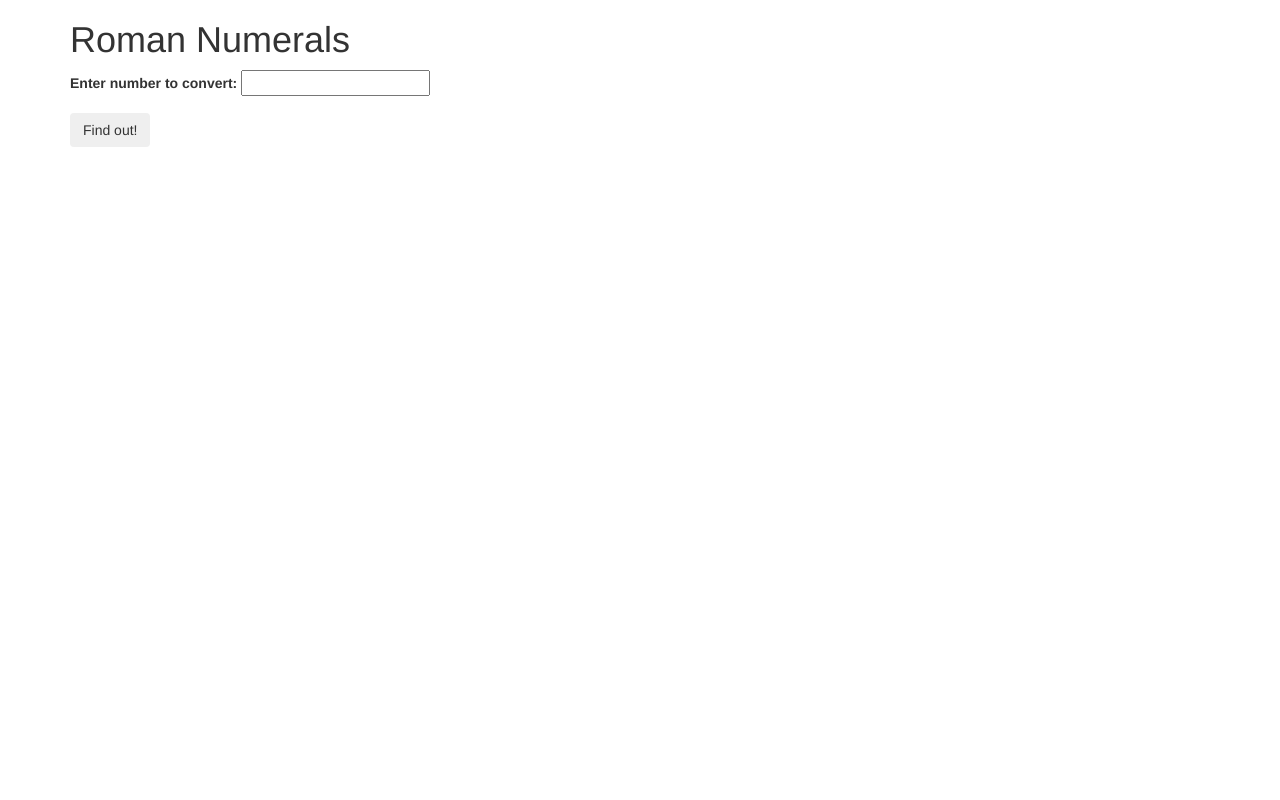
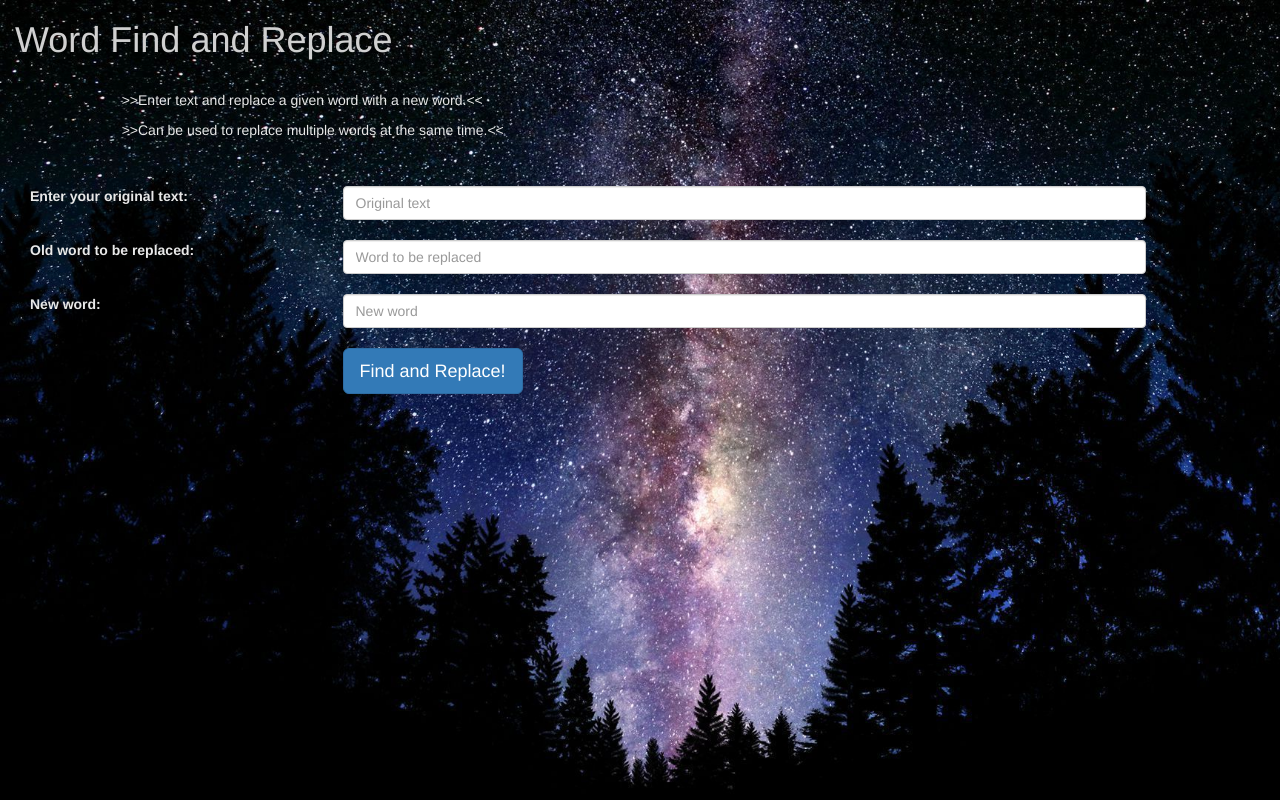
Before and after one commit to bborealis/FindAndReplace, a plain HTML site: page index.html in a window 1280 px wide. Drawn offline with nearby package versions, Linux system fonts and the light colour scheme.

Commit message:
html css and jquery

```diff
--- a/css/styles.css
+++ b/css/styles.css
@@ -1,3 +1,25 @@
 #result {
     display: none;
 }
+
+.container {
+    position: relative;
+    background-image: url(wpid-milky-way.jpg);
+    width: 100%;
+    height: 100%;
+    background-size: cover;
+    overflow: hidden;
+
+}
+
+h1 {
+    color: #D0D0D0 ;
+}
+
+p {
+    color: #E8E8E8;
+}
+
+label {
+    color: #E8E8E8;
+}
--- a/index.html
+++ b/index.html
@@ -1,30 +1,85 @@
 <html>
+
 <head>
     <link rel="stylesheet" href="https://maxcdn.bootstrapcdn.com/bootstrap/3.3.5/css/bootstrap.min.css">
     <link href="css/styles.css" rel="stylesheet" type="text/css">
     <script src="js/jquery-1.11.3.js"></script>
     <script src="js/scripts.js"></script>
-        <title>Roman Numerals</title>
+    <title>Find and Replace</title>
 </head>
+
 <body>
+    <div class="jumboton">
+        <div class="container">
+            <div class="row">
 
-        <div class="container">
-            <h1>Roman Numerals</h1>
-
-            <form id="romanNumeral">
-                <div class="form-group">
-                    <label for="regNumber">Enter number to convert:</label>
-                    <input id="regNumber" type="text">
+                <div class="col-sm-8">
+                    <h1>Word Find and Replace</h1>
                     <br>
                 </div>
+                <div class="col-sm-4"></div>
+            </div>
 
-                <button type="submit" class="btn">Find out!</button>
+            <div class="row">
+                <div class="col-sm-1"></div>
+                <div class="col-sm-8">
+                    <p>>>Enter text and replace a given word with a new word.<<</p>
+                    <p>>>Can be used to replace multiple words at the same time.<<</p>
+                    </br>
+
+                </div>
+                <div class="col-sm-4"></div>
+            </div>
+
+            <form id="findAndReplace" class "form-horizontal">
+
+                <div class="form-group">
+                    <label for="originalString" class="col-sm-3 control-label">Enter your original text:</label>
+                    <div class="col-sm-8">
+                        <input id="originalString" class="form-control" type="text" placeholder="Original text">
+                        <br>
+                    </div>
+                    <div class="col-sm-1"></div>
+                </div>
+
+                <div class="form-group">
+                    <label for="wordFind" class="col-sm-3 control-label">Old word to be replaced:</label>
+                    <div class="col-sm-8">
+                        <input id="wordFind" class="form-control" type="text" placeholder="Word to be replaced">
+                        <br>
+                    </div>
+                    <div class="col-sm-1"></div>
+                </div>
+
+                <div class="form-group">
+                    <label for="wordReplace" class="col-sm-3 control-label">New word:</label>
+                    <div class="col-sm-8">
+                        <input id="wordReplace" class="form-control" type="text" placeholder="New word">
+                        <br>
+                    </div>
+                    <div class="col-sm-1"></div>
+                </div>
+
+                <div class="col-sm-offset-3 col-sm-9">
+                    <button type="submit" class="btn btn-primary btn-lg">Find and Replace!</button>
+                    <br>
+                    <br>
+                </div>
             </form>
 
+            <div class="row">
+                <div class="col-sm-3"></div>
+                <div class="col-sm-8">
                     <div id="result">
-                <p> <span class="result"></span></p>
+                        <p><span class="result" style="color:#E8E8E8"></span></p>
+                    </div>
+                </div>
+                <div class="col-sm-1"></div>
+
+            </div>
         </div>
     </div>
 
 </body>
+
 </html>
--- a/js/scripts.js
+++ b/js/scripts.js
@@ -3,11 +3,23 @@ var findAndReplace = function(originalString, wordFind, wordReplace) {
     var finalString = originalString.replace(wordFind, wordReplace);
 
     for (var i = 0; i < 1000; i++) {
-
         var finalString = finalString.replace(wordFind, wordReplace);
-
     };
 
     return finalString;
 
 };
+
+$(document).ready(function() {
+    $("form#findAndReplace").submit(function(event) {
+        var originalString = ($("input#originalString").val());
+        var wordFind = ($("input#wordFind").val());
+        var wordReplace = ($("input#wordReplace").val());
+        var result = findAndReplace(originalString, wordFind, wordReplace);
+
+        $(".result").text(result);
+
+        $("#result").show();
+        event.preventDefault();
+    });
+});
```
Also changed, not shown: css/wpid-milky-way.jpg (added). Lines whose indentation alone changed are shown as unchanged.
